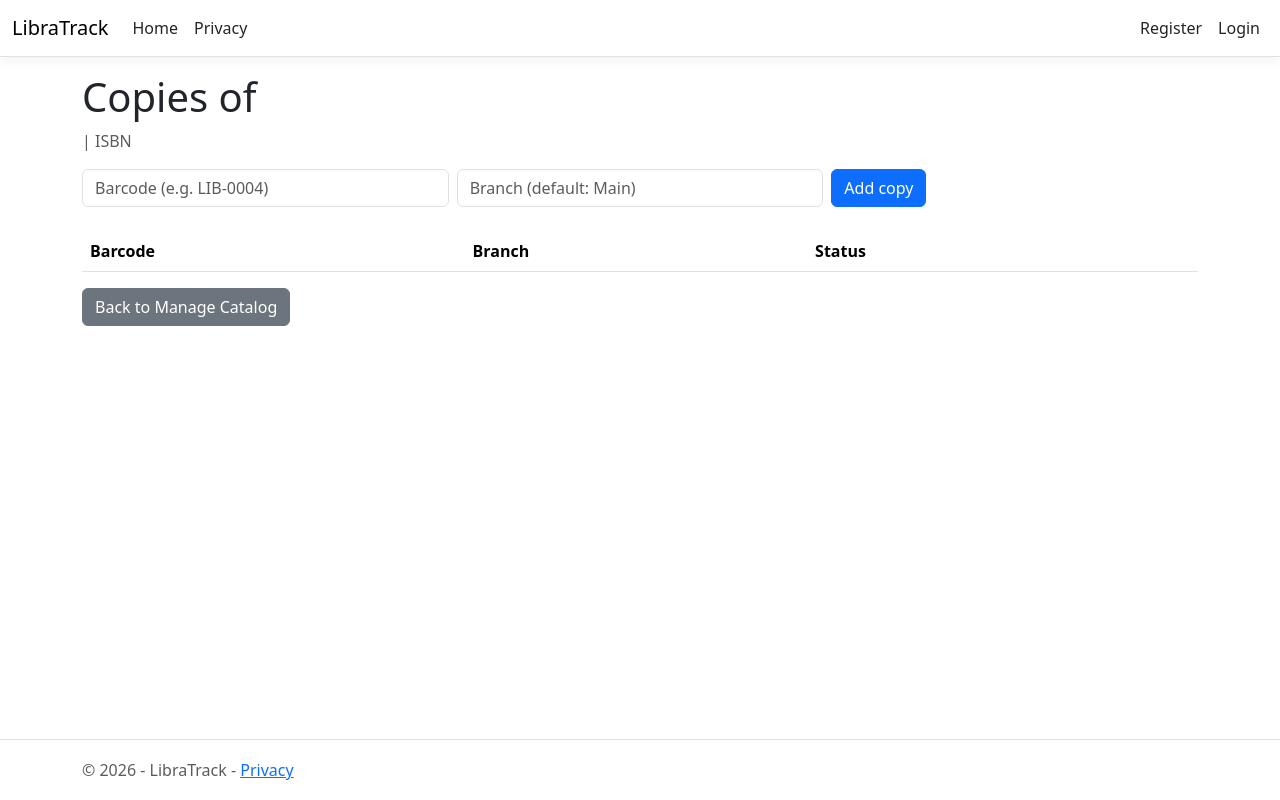
After one commit to yalo124/LibraTrack, an ASP.NET Core app: template LibraTrack/Views/ManageCopies/Index.cshtml in a window 1280 px wide. The commit adds this page. Run offline with ASP.NET Core 8, Linux system fonts and the light colour scheme; the template is opened without the code that fills it, so the values that code supplies are empty; style sheets or scripts are compiled from the project's sources; some libraries are stand-ins or nearby versions.

Commit message:
Add adding copies of books

```diff
--- a/LibraTrack/Controllers/ManageCatalogController.cs
+++ b/LibraTrack/Controllers/ManageCatalogController.cs
@@ -51,7 +51,7 @@ public class ManageCatalogController : Controller
         await _db.SaveChangesAsync();
 
         TempData["Success"] = $"\"{book.Title}\" was added.";
-        return RedirectToAction(nameof(Index)); // Post-Redirect-Get: avoids double submit on refresh
+        return RedirectToAction("Index", "ManageCopies", new { bookId = book.BookId });
     }
 
     // ---------- EDIT ----------
--- a/LibraTrack/Views/ManageCatalog/Index.cshtml
+++ b/LibraTrack/Views/ManageCatalog/Index.cshtml
@@ -32,6 +32,7 @@
                     <td>@(b.IsFeatured ? "Yes" : "No")</td>
                     <td class="text-nowrap">
                         <a asp-action="Edit" asp-route-id="@b.BookId" class="btn btn-sm btn-outline-secondary">Edit</a>
+                        <a asp-controller="ManageCopies" asp-action="Index" asp-route-bookId="@b.BookId" class="btn btn-sm btn-outline-primary">Copies</a>
                         <a asp-action="Delete" asp-route-id="@b.BookId" class="btn btn-sm btn-outline-danger">Delete</a>
                     </td>
                 </tr>
--- /dev/null
+++ b/LibraTrack/Views/ManageCopies/Index.cshtml
@@ -0,0 +1,49 @@
+@model LibraTrack.Models.Book
+@{
+    ViewData["Title"] = "Copies of " + Model.Title;
+}
+
+<h1>Copies of @Model.Title</h1>
+<p class="text-muted">@Model.Author | ISBN @Model.ISBN</p>
+
+@if (TempData["Success"] != null)
+{
+    <div class="alert alert-success">@TempData["Success"]</div>
+}
+@if (TempData["Error"] != null)
+{
+    <div class="alert alert-danger">@TempData["Error"]</div>
+}
+
+@* Add form: posts to ManageCopiesController.Add. bookId travels in a hidden field *@
+<form asp-action="Add" method="post" class="row g-2 mb-4">
+    <input type="hidden" name="bookId" value="@Model.BookId" />
+    <div class="col-md-4"><input name="barcode" class="form-control" placeholder="Barcode (e.g. LIB-0004)" required maxlength="50" /></div>
+    <div class="col-md-4"><input name="branch" class="form-control" placeholder="Branch (default: Main)" maxlength="150" /></div>
+    <div class="col-md-4"><button type="submit" class="btn btn-primary">Add copy</button></div>
+</form>
+
+<div class="table-responsive">
+    <table class="table table-striped align-middle">
+        <thead><tr><th>Barcode</th><th>Branch</th><th>Status</th><th></th></tr></thead>
+        <tbody>
+            @foreach (var c in Model.Copies)
+            {
+                <tr>
+                    <td>@c.Barcode</td>
+                    <td>@c.Branch</td>
+                    <td>@c.Status</td>
+                    <td>
+                        @* A form with a button, because removing changes data and must be a POST *@
+                        <form asp-action="Remove" method="post" class="d-inline"
+                              onsubmit="return confirm('Remove copy @c.Barcode?');">
+                            <input type="hidden" name="copyId" value="@c.CopyId" />
+                            <button class="btn btn-sm btn-outline-danger">Remove</button>
+                        </form>
+                    </td>
+                </tr>
+            }
+        </tbody>
+    </table>
+</div>
+<a asp-controller="ManageCatalog" asp-action="Index" class="btn btn-secondary">Back to Manage Catalog</a>
```
Also changed, not shown: LibraTrack/Controllers/ManageCopiesController.cs (added, +81 -0 lines).
